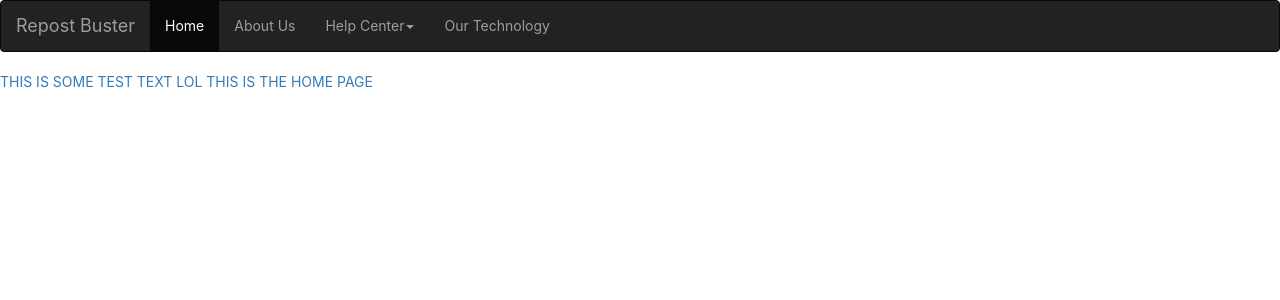
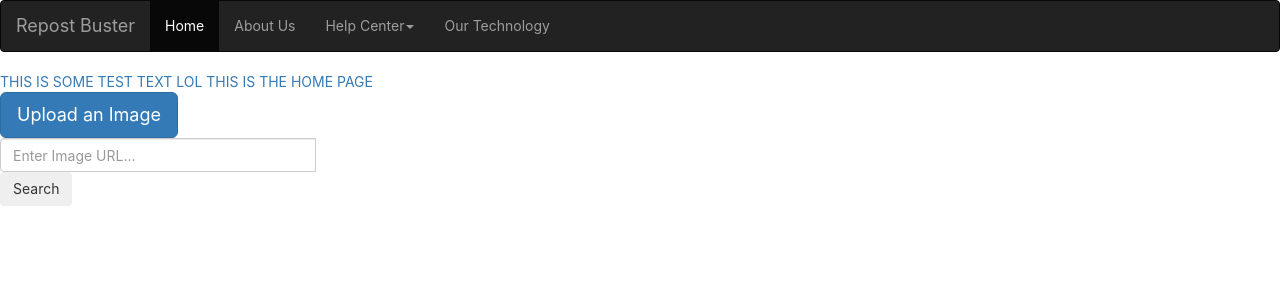
Before and after one commit to software-assignments-spring2022/final-project-repostbuster, a React (Create React App) app in the folder front-end/: page /home in a window 1280 px wide. Shown: the top 300 px of the page. Built offline with nearby package versions, Linux system fonts and the light colour scheme.

Commit message:
Added basic Image Upload Button and Search Field elements

```diff
--- a/front-end/src/components/Home.js
+++ b/front-end/src/components/Home.js
@@ -1,8 +1,32 @@
 import React from "react";
+import Button from 'react-bootstrap/Button';
+import InputGroup from 'react-bootstrap/InputGroup';
+import FormControl from 'react-bootstrap/FormControl';
 
 function Home() {
     return (
-        <a>THIS IS SOME TEST TEXT LOL THIS IS THE HOME PAGE</a>
+        <div>
+            <a>THIS IS SOME TEST TEXT LOL THIS IS THE HOME PAGE</a>
+            <div className="d-grid gap-2">
+                <Button variant="primary" size="lg">
+                    Upload an Image
+                </Button>
+            </div>
+            <InputGroup className="mb-3">
+                <FormControl
+                aria-label="Example text with button addon"
+                aria-describedby="basic-addon1"
+                placeholder = "Enter Image URL..."
+                />
+                <Button variant="outline-secondary" id="button-addon1">
+                Search
+                </Button>
+            </InputGroup>
+
+
+        </div>
+
+
 
     );
 }
```
